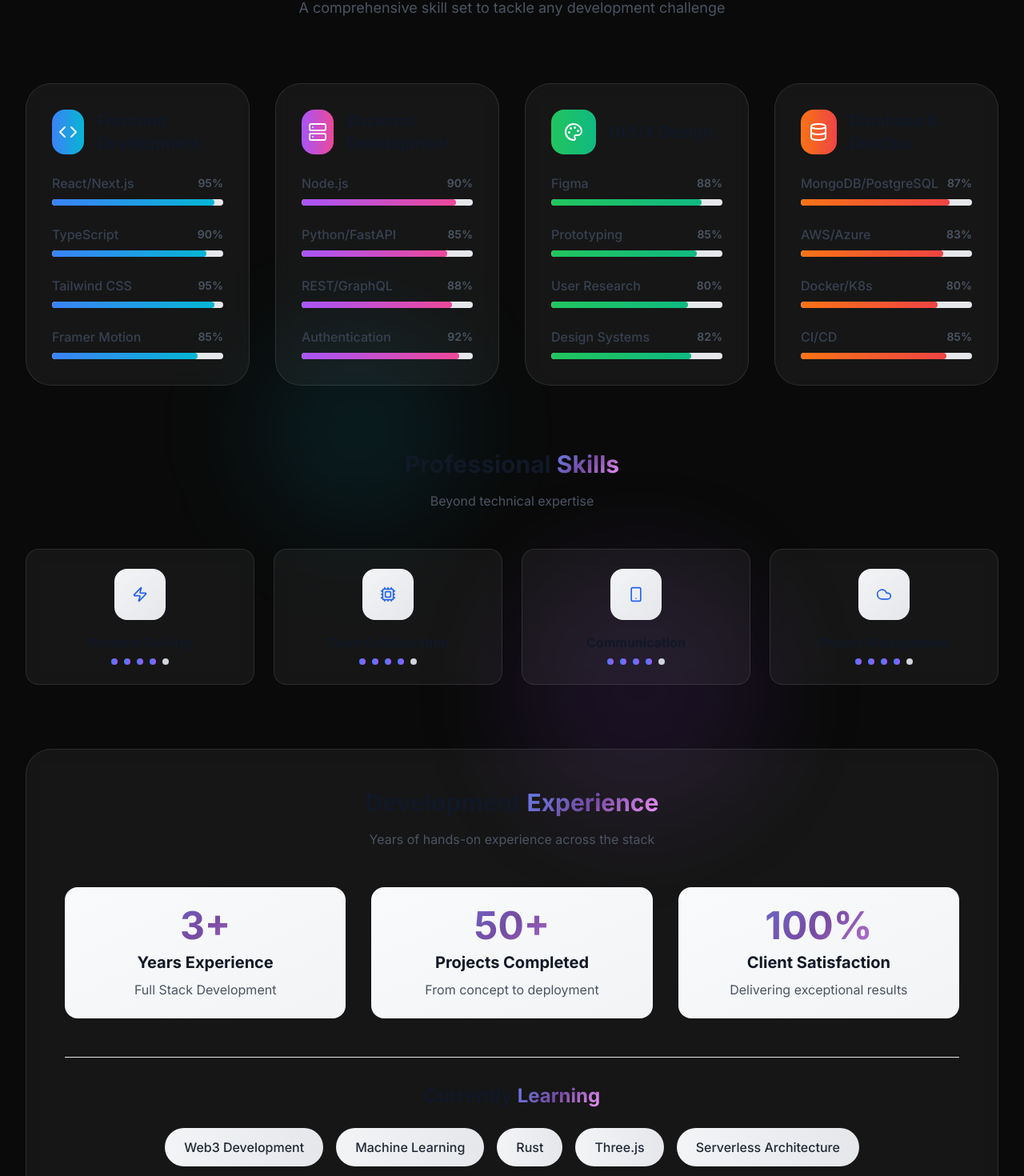
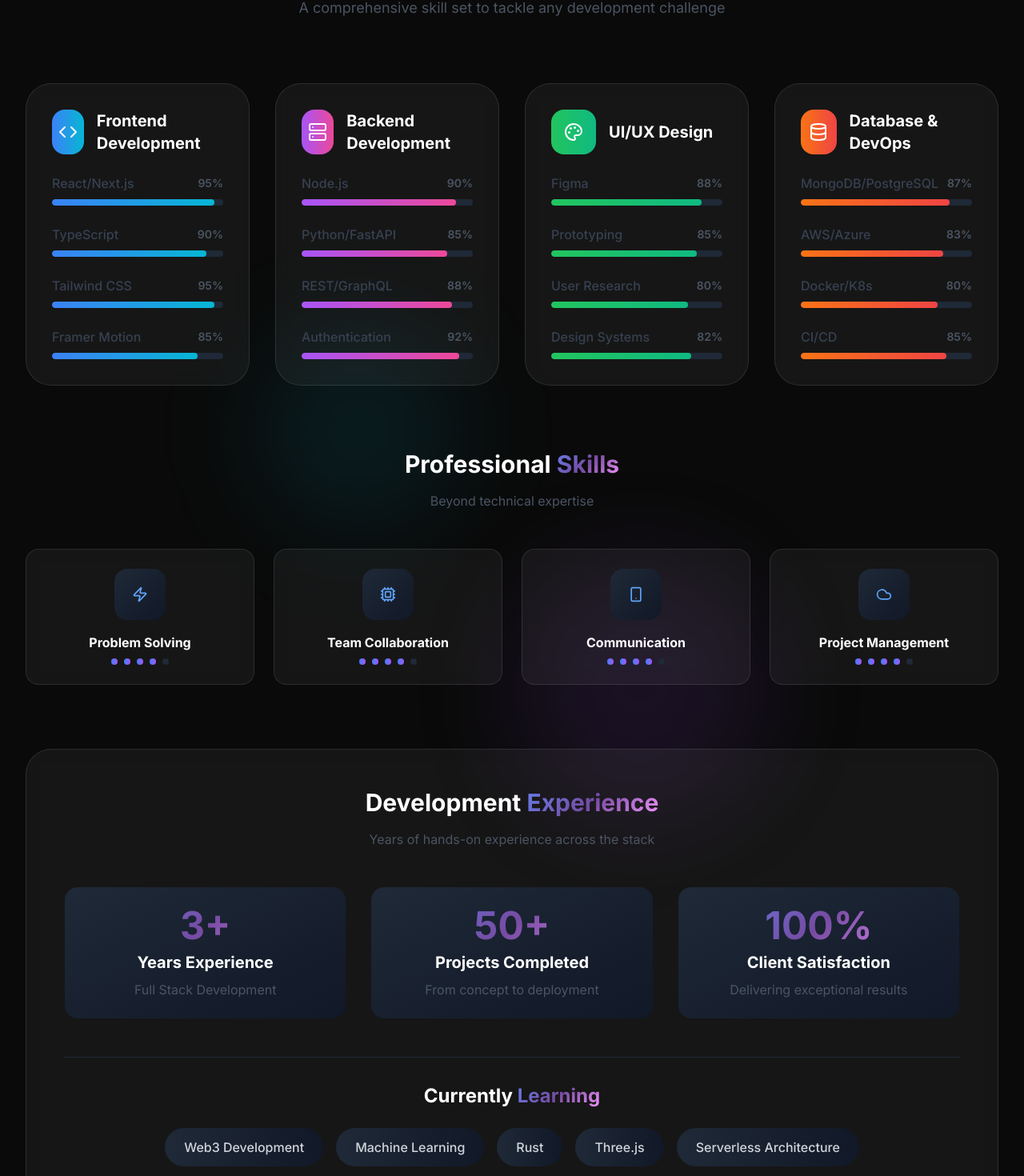
Before and after one commit to Shofee1945/iportfolio, a Next.js app: page / in a window 1280 px wide. Shown: the part 2452-3922 px from the top of the page at 80% size. Built offline with nearby package versions, Linux system fonts and the light colour scheme.

Commit message:
Update text colors for improved readability

```diff
--- a/src/components/Skills.tsx
+++ b/src/components/Skills.tsx
@@ -78,11 +78,11 @@ const Skills = () => {
             <div className="w-12 h-12 rounded-2xl bg-gradient-to-r from-cyan-600 to-purple-600 flex items-center justify-center">
               <Zap className="w-6 h-6 text-white" />
             </div>
-            <h2 className="text-4xl sm:text-5xl font-bold text-gray-900 dark:text-white">
+            <h2 className="text-4xl sm:text-5xl font-bold text-gray-900 text-white">
               My <span className="gradient-text">Skills</span>
             </h2>
           </div>
-          <p className="text-gray-600 dark:text-gray-300 max-w-3xl mx-auto text-lg">
+          <p className="text-gray-600 text-gray-300 max-w-3xl mx-auto text-lg">
             A comprehensive skill set to tackle any development challenge
           </p>
         </motion.div>
@@ -107,7 +107,7 @@ const Skills = () => {
                       {category.icon}
                     </div>
                   </div>
-                  <h3 className="text-xl font-bold text-gray-900 dark:text-white">
+                  <h3 className="text-xl font-bold text-gray-900 text-white">
                     {category.title}
                   </h3>
                 </div>
@@ -117,14 +117,14 @@ const Skills = () => {
                   {category.skills.map((skill, idx) => (
                     <div key={skill.name} className="space-y-2">
                       <div className="flex justify-between items-center">
-                        <span className="text-gray-700 dark:text-gray-300 font-medium">
+                        <span className="text-gray-700 text-gray-300 font-medium">
                           {skill.name}
                         </span>
-                        <span className="text-sm font-semibold text-gray-600 dark:text-gray-400">
+                        <span className="text-sm font-semibold text-gray-600 text-gray-400">
                           {skill.level}%
                         </span>
                       </div>
-                      <div className="h-2 bg-gray-200 dark:bg-gray-800 rounded-full overflow-hidden">
+                      <div className="h-2 bg-gray-800 rounded-full overflow-hidden">
                         <motion.div
                           initial={{ width: 0 }}
                           whileInView={{ width: `${skill.level}%` }}
@@ -149,10 +149,10 @@ const Skills = () => {
           className="mb-20"
         >
           <div className="text-center mb-12">
-            <h3 className="text-3xl font-bold text-gray-900 dark:text-white mb-4">
+            <h3 className="text-3xl font-bold text-gray-900 text-white mb-4">
               Professional <span className="gradient-text">Skills</span>
             </h3>
-            <p className="text-gray-600 dark:text-gray-300">
+            <p className="text-gray-600 text-gray-300">
               Beyond technical expertise
             </p>
           </div>
@@ -168,12 +168,12 @@ const Skills = () => {
                 whileHover={{ scale: 1.05, rotate: 2 }}
                 className="glass rounded-2xl p-6 text-center group cursor-default"
               >
-                <div className="w-16 h-16 mx-auto mb-4 rounded-2xl bg-gradient-to-br from-gray-100 to-gray-200 dark:from-gray-800 dark:to-gray-900 flex items-center justify-center group-hover:scale-110 transition-transform">
-                  <div className="text-blue-600 dark:text-blue-400">
+                <div className="w-16 h-16 mx-auto mb-4 rounded-2xl bg-gradient-to-br from-gray-800 to-gray-900 flex items-center justify-center group-hover:scale-110 transition-transform">
+                  <div className="text-blue-400">
                     {skill.icon}
                   </div>
                 </div>
-                <h4 className="font-bold text-gray-900 dark:text-white mb-2">
+                <h4 className="font-bold text-gray-900 text-white mb-2">
                   {skill.name}
                 </h4>
                 <div className="flex items-center justify-center gap-2">
@@ -183,7 +183,7 @@ const Skills = () => {
                       className={`w-2 h-2 rounded-full ${
                         i < Math.floor(skill.level / 20)
                           ? 'bg-gradient-to-r from-blue-500 to-purple-500'
-                          : 'bg-gray-300 dark:bg-gray-700'
+                          : 'bg-gray-800'
                       }`}
                     />
                   ))}
@@ -201,10 +201,10 @@ const Skills = () => {
         >
           <div className="glass rounded-[2rem] p-8 md:p-12">
             <div className="text-center mb-12">
-              <h3 className="text-3xl font-bold text-gray-900 dark:text-white mb-4">
+              <h3 className="text-3xl font-bold text-gray-900 text-white mb-4">
                 Development <span className="gradient-text">Experience</span>
               </h3>
-              <p className="text-gray-600 dark:text-gray-300">
+              <p className="text-gray-600 text-gray-300">
                 Years of hands-on experience across the stack
               </p>
             </div>
@@ -221,15 +221,15 @@ const Skills = () => {
                   whileInView={{ opacity: 1, y: 0 }}
                   viewport={{ once: true }}
                   transition={{ delay: idx * 0.2 }}
-                  className="text-center p-6 rounded-2xl bg-gradient-to-br from-gray-50 to-gray-100 dark:from-gray-800/50 dark:to-gray-900/50"
+                  className="text-center p-6 rounded-2xl bg-gradient-to-br from-gray-800 to-gray-900"
                 >
                   <div className="text-5xl font-bold gradient-text mb-2">
                     {item.year}
                   </div>
-                  <h4 className="text-xl font-bold text-gray-900 dark:text-white mb-2">
+                  <h4 className="text-xl font-bold text-gray-900 text-white mb-2">
                     {item.title}
                   </h4>
-                  <p className="text-gray-600 dark:text-gray-400">
+                  <p className="text-gray-600 text-gray-400">
                     {item.desc}
                   </p>
                 </motion.div>
@@ -241,9 +241,9 @@ const Skills = () => {
               initial={{ opacity: 0 }}
               whileInView={{ opacity: 1 }}
               viewport={{ once: true }}
-              className="mt-12 pt-8 border-t border-gray-200 dark:border-gray-800"
+              className="mt-12 pt-8 border-t border-gray-800"
             >
-              <h4 className="text-2xl font-bold text-gray-900 dark:text-white mb-6 text-center">
+              <h4 className="text-2xl font-bold  text-white mb-6 text-center">
                 Currently <span className="gradient-text">Learning</span>
               </h4>
               <div className="flex flex-wrap justify-center gap-4">
@@ -255,7 +255,7 @@ const Skills = () => {
                     viewport={{ once: true }}
                     transition={{ delay: idx * 0.1 }}
                     whileHover={{ scale: 1.1 }}
-                    className="px-6 py-3 rounded-full bg-gradient-to-r from-gray-100 to-gray-200 dark:from-gray-800 dark:to-gray-900 text-gray-800 dark:text-gray-300 font-medium hover:shadow-lg transition-all"
+                    className="px-6 py-3 rounded-full bg-gradient-to-r from-gray-800 to-gray-900 text-gray-300 font-medium hover:shadow-lg transition-all"
                   >
                     {tech}
                   </motion.div>
```
